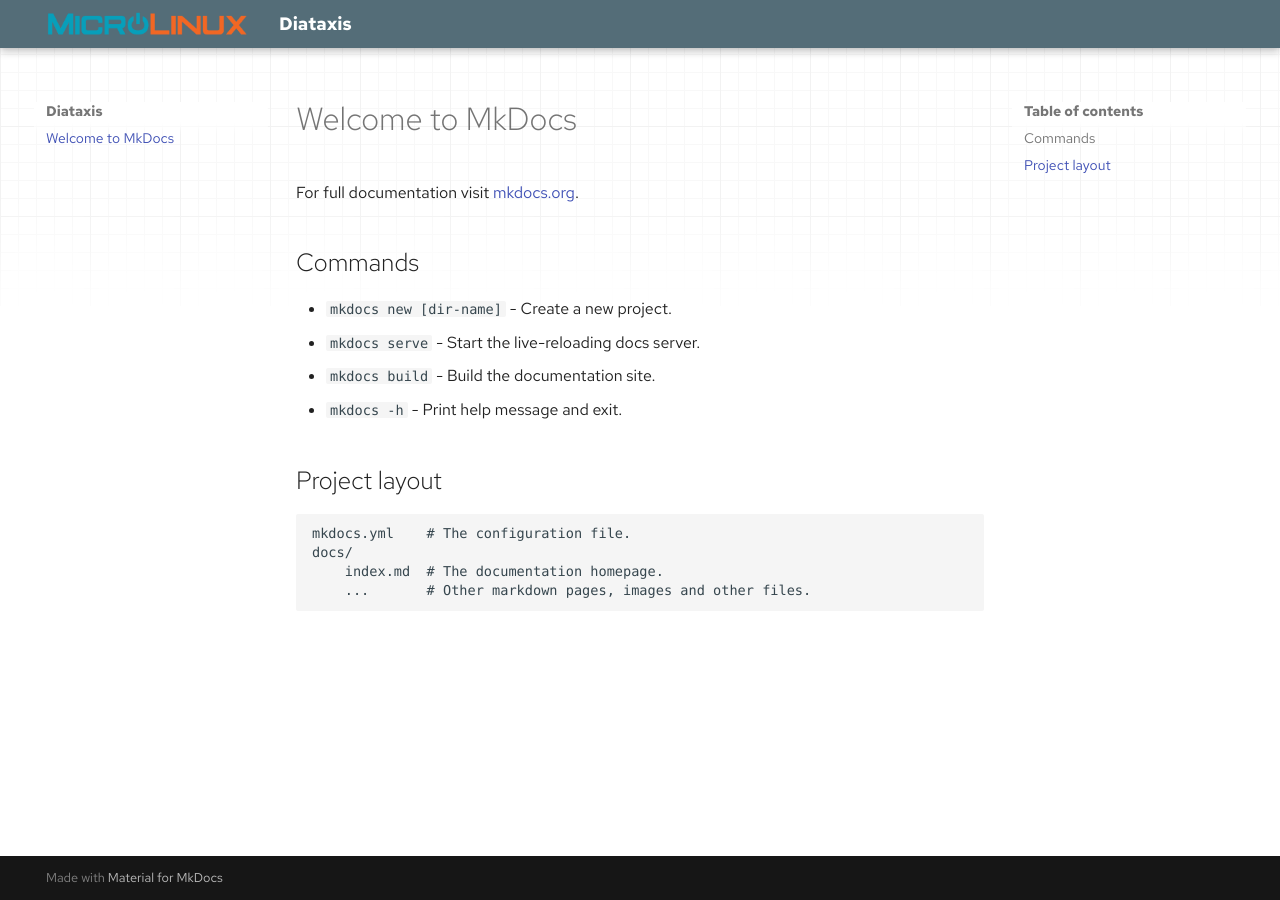
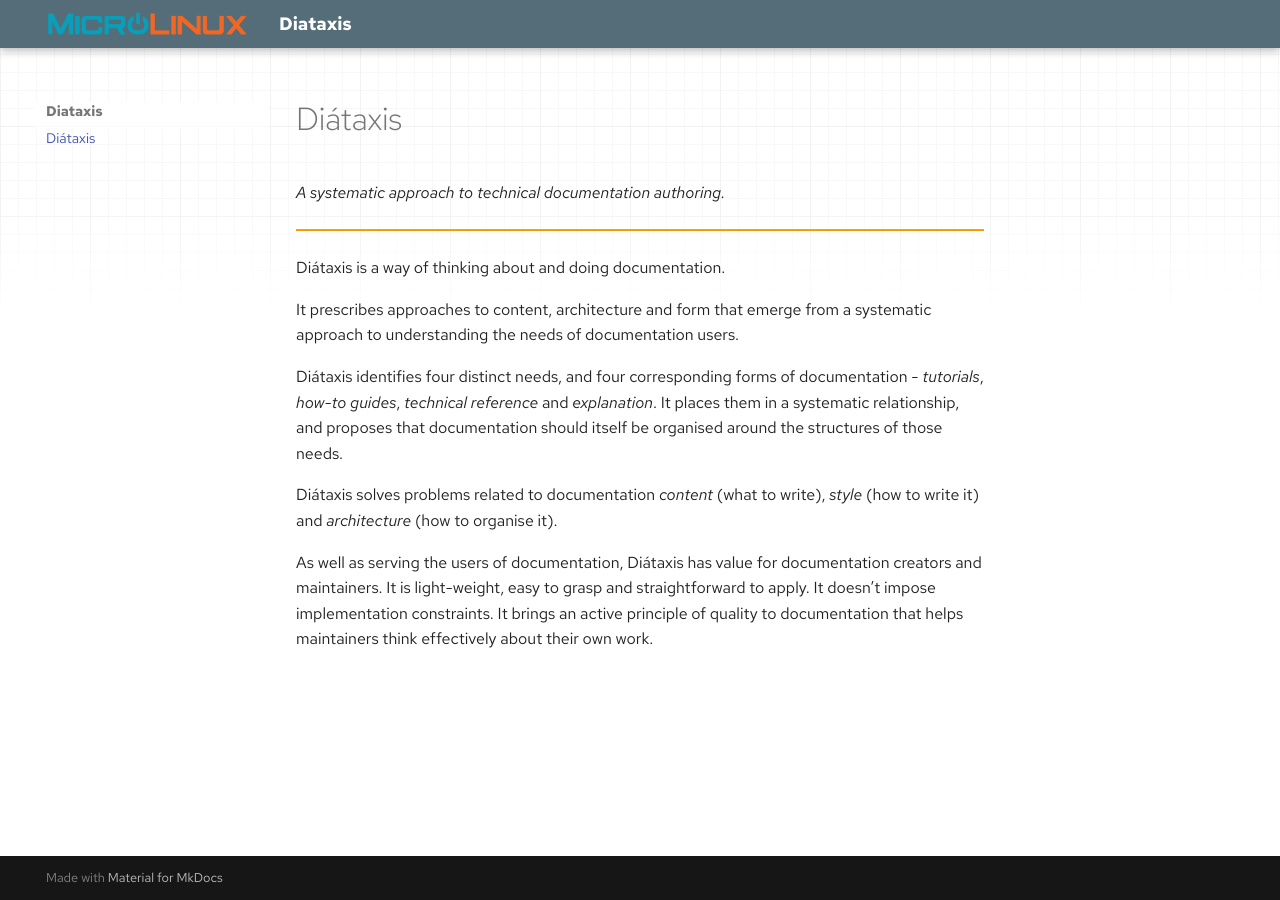
Before and after one commit to kikinovak/diataxis, an MkDocs documentation site: the page built from docs/index.md, in a window 1280 px wide. Built offline with MkDocs 1.6.1 and Material for MkDocs 9.7.7, drawn with Linux system fonts in a browser that asks for light colours; some web fonts are replaced; plug-ins that fetch from the network failed and are left out.

Commit message:
Index page

```diff
--- a/docs/css/extra.css
+++ b/docs/css/extra.css
@@ -10,3 +10,7 @@
   will-change: transform;
   z-index: -1;
 }
+
+hr {
+  background-color: orange;
+}
--- a/docs/index.md
+++ b/docs/index.md
@@ -1,17 +1,25 @@
-# Welcome to MkDocs
+Diátaxis
+========
 
-For full documentation visit [mkdocs.org](https://www.mkdocs.org).
+_A systematic approach to technical documentation authoring._
 
-## Commands
+---
 
-* `mkdocs new [dir-name]` - Create a new project.
-* `mkdocs serve` - Start the live-reloading docs server.
-* `mkdocs build` - Build the documentation site.
-* `mkdocs -h` - Print help message and exit.
+Diátaxis is a way of thinking about and doing documentation.
 
-## Project layout
+It prescribes approaches to content, architecture and form that emerge from a
+systematic approach to understanding the needs of documentation users.
 
-    mkdocs.yml    # The configuration file.
-    docs/
-        index.md  # The documentation homepage.
-        ...       # Other markdown pages, images and other files.
+Diátaxis identifies four distinct needs, and four corresponding forms of
+documentation - _tutorials_, _how-to guides_, _technical reference_ and
+_explanation_. It places them in a systematic relationship, and proposes that
+documentation should itself be organised around the structures of those needs.
+
+Diátaxis solves problems related to documentation _content_ (what to write),
+_style_ (how to write it) and _architecture_ (how to organise it).
+
+As well as serving the users of documentation, Diátaxis has value for
+documentation creators and maintainers. It is light-weight, easy to grasp and
+straightforward to apply. It doesn’t impose implementation constraints. It
+brings an active principle of quality to documentation that helps maintainers
+think effectively about their own work.
```
